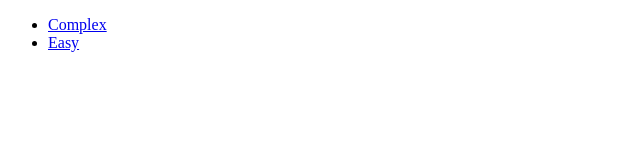
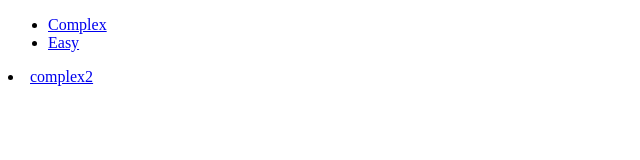
Before and after one commit to RaadBE/Pixel-Perfect, a plain HTML site: page index.html in a window 1280 px wide. Shown: the full height of the page, 0-640 px from the left. Drawn offline with Linux system fonts and the light colour scheme.

Commit message:
added the page to the index

```diff
--- a/index.html
+++ b/index.html
@@ -11,5 +11,7 @@
 
 		<li><a href="./easy/index.html">Easy</a></li>
 			</ul>
+				<li><a href="./comp2/index.html">complex2</a></li>
+			</ul>
 </body>
 </html>
```
